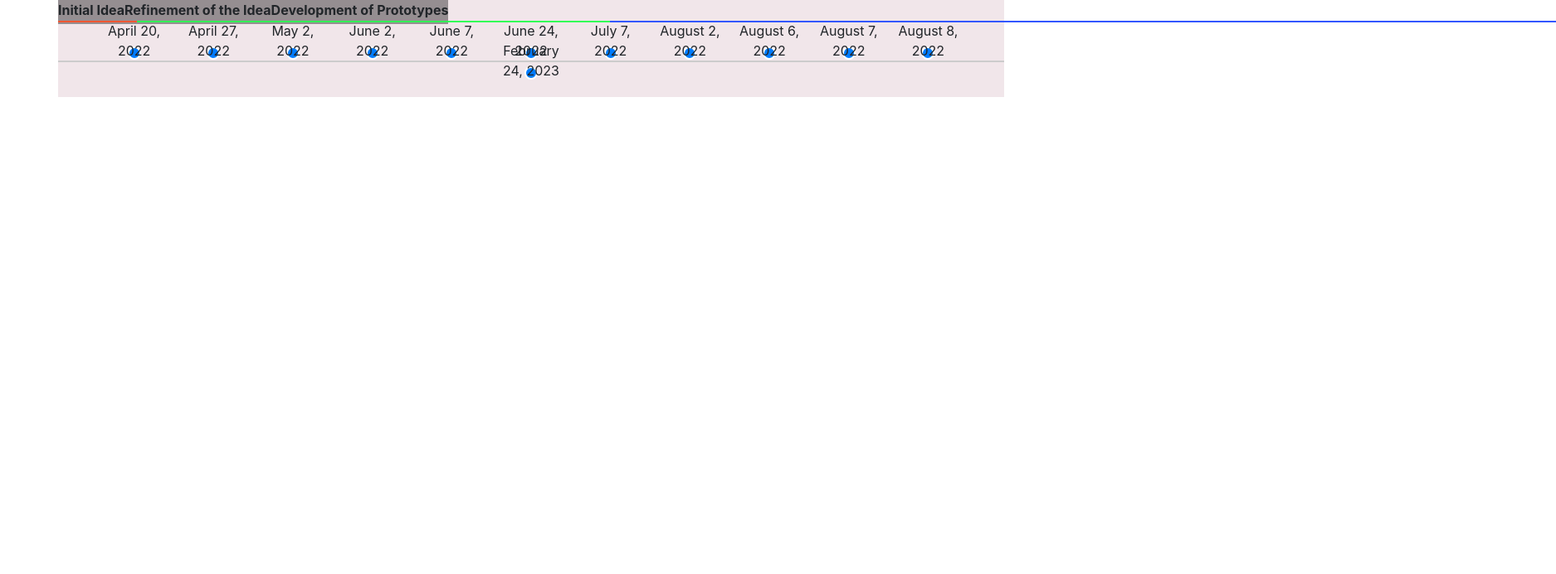
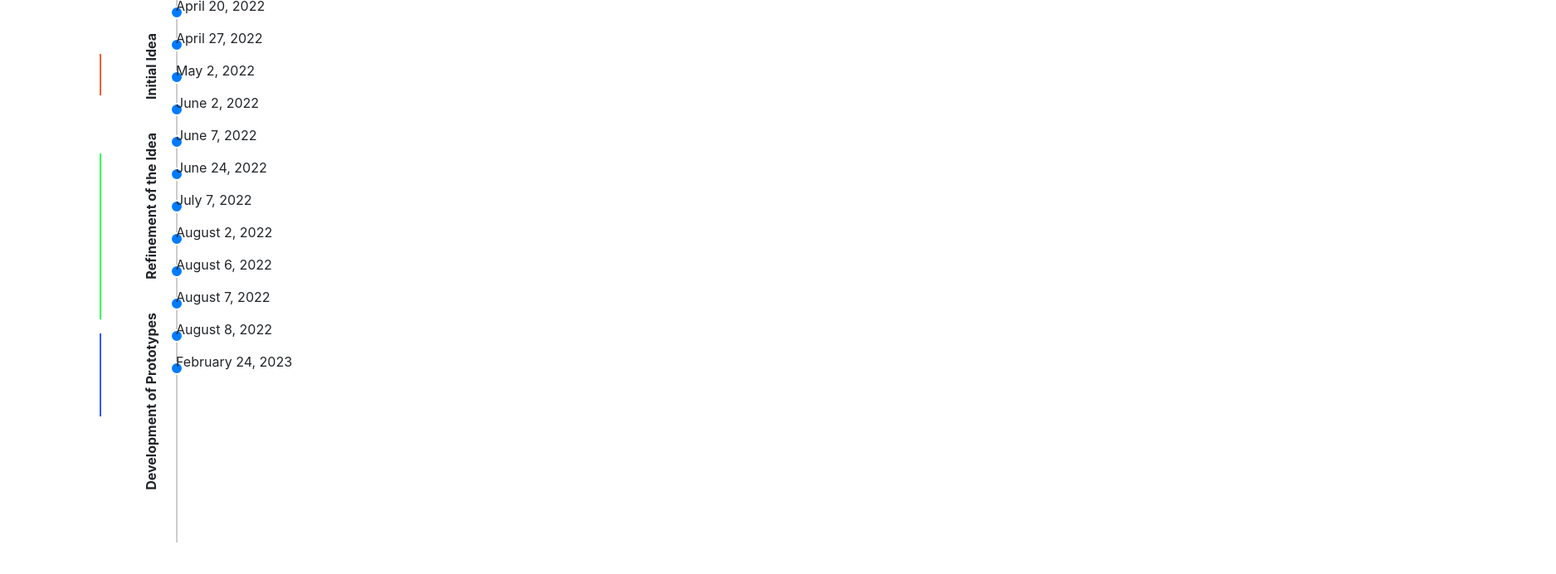
Before and after one commit to salirezav/pecan_timeline, a plain HTML site: page index.html in a window 1280 px wide. Shown: the whole page at 83% size, 1875 px wide, since content can reach past the window. Drawn offline with nearby package versions, Linux system fonts and the light colour scheme.

Commit message:
vertical

```diff
--- a/index.html
+++ b/index.html
@@ -4,35 +4,33 @@
 <head>
     <meta charset="UTF-8">
     <meta name="viewport" content="width=device-width, initial-scale=1.0">
-    <title>Timeline with Image Gallery</title>
+    <title>Vertical Timeline with Image Gallery</title>
     <link href="https://stackpath.bootstrapcdn.com/bootstrap/4.5.2/css/bootstrap.min.css" rel="stylesheet">
     <link rel="stylesheet" href="style.css">
+
 </head>
 
 <body>
 
     <div class="container">
-        <div class="row time-frame-holder">
-
-
-            <div class="segment d-flex">
-                <div class="time-frame">
-                    <span class="">Initial Idea</span>
+        <div class="row">
+            <ul class="time-frame">
+                <li>
+                    <span>Initial Idea</span>
                     <div class="time-frame-line initial"></div>
-                </div>
-                <div class="time-frame ">
+                </li>
+                <li>
                     <span>Refinement of the Idea</span>
                     <div class="time-frame-line refinement"></div>
-                </div>
-                <div class="time-frame ">
+                </li>
+                <li>
                     <span>Development of Prototypes</span>
                     <div class="time-frame-line development"></div>
-                </div>
-            </div>
-
+                </li>
+            </ul>
 
             <ul class="timeline">
-                <li class="timeline-item" data-toggle="modal" data-target="#modal1">
+                <li class="timeline-item initial" data-toggle="modal" data-target="#modal1">
                     <span>April 20, 2022</span>
                 </li>
                 <li class="timeline-item" data-toggle="modal" data-target="#modal2">
@@ -244,7 +242,10 @@
                     </button>
                 </div>
                 <div class="modal-body">
-                    <img src="Final Slides that I present in workshop- 08.07.2022.png" alt="Image 2">
+                    <a href=".\Final Slides that I present in workshop- 08.07.2022">
+                        <h2 class="pdf-file"><br />PDF File:</h2>Final Slides that I present in
+                        workshop- 08.07.2022.pdf
+                    </a>
                 </div>
             </div>
         </div>
@@ -260,10 +261,14 @@
                     </button>
                 </div>
                 <div class="modal-body">
+                    <a href=".\Workshop Summary- Mentioning showing the designs and prototypes to Industry partners- 09.01.2022.pdf"
+                        download>
+                        <h2 class="pdf-file"><br />PDF File:</h2>Workshop Summary- Mentioning showing the designs and
+                        prototypes to Industry partners-
+                        09.01.2022.pdf
+                    </a>
                     <img src="before august 8 (showcase).jpg" alt="Image 1">
                     <img src="before august 8 (showcase) (2).jpg" alt="Image 2">
-                    <a href="Workshop Summary- Mentioning showing the designs and prototypes to Industry partners- 09.01.2022.pdf"
-                        download>Download PDF</a>
                 </div>
             </div>
         </div>
--- a/style.css
+++ b/style.css
@@ -1,35 +1,36 @@
 .timeline {
     position: relative;
-    margin: 20px 0;
+    /* margin: 20px 0; */
     padding: 0;
     list-style: none;
-    text-align: center;
 }
 
 .timeline:before {
-    content: "";
+    content: '';
     position: absolute;
-    top: 50%;
-    left: 0;
-    width: 100%;
-    height: 2px;
+    top: 0;
+    left: 18px;
+    /* Adjusted to align with the time frame */
+    width: 2px;
+    height: 100%;
     background: #ccc;
     z-index: 1;
 }
 
 .timeline-item {
     position: relative;
-    display: inline-block;
-    width: 8%;
-    text-align: center;
+    margin-bottom: 20px;
+    padding-left: 18px;
+    /* Adjusted to align with the time frame */
+    text-align: left;
 }
 
 .timeline-item:before {
-    content: "";
+    content: '';
     position: absolute;
-    top: 50%;
-    left: 50%;
-    transform: translateX(-50%) translateY(-50%);
+    top: 12px;
+    left: 11px;
+    /* Adjusted to align with the time frame */
     width: 16px;
     height: 16px;
     background: #007bff;
@@ -41,13 +42,13 @@
 
 .timeline-item:hover:before {
     background: #0056b3;
-    transform: translateX(-50%) translateY(-50%) scale(1.2);
+    transform: scale(1.2);
     cursor: pointer;
 }
 
 .timeline-item span {
     display: block;
-    margin-top: -30px;
+    margin-top: -5px;
     position: relative;
     z-index: 3;
 }
@@ -56,62 +57,53 @@
     width: 100%;
 }
 
-.segment {
-    background-color: rgba(10, 10, 10, .4);
+.time-frame {
+    position: relative;
+    text-align: left;
+    margin: 40px 0;
+    padding: 0;
+    list-style: none;
 }
 
-.time-frame-holder {
+.time-frame li {
     position: relative;
-    /* padding-top: 100px; */
-    background-color: rgba(120, 10, 50, .1);
-
+    margin-bottom: 40px;
+    padding-left: 100px;
 }
 
-.time-frame {
-    /* flex-direction: row;
-    flex-wrap: nowrap;
-    flex-flow: row;
-    align-content: center;
-    text-align: center;
-    align-content: center; */
-    /* justify-items: ; */
-    /* position: absolute; */
-    /* padding: 25px; */
-}
-
-.time-frame span {
+.time-frame li span {
     display: block;
     margin-bottom: 5px;
     font-weight: bold;
+    writing-mode: vertical-rl;
+    transform: rotate(180deg);
 }
 
 .time-frame-line {
     position: absolute;
     top: 25px;
-    left: 0;
-    height: 2px;
+    left: 50px;
+    width: 2px;
     z-index: 0;
 }
 
 .time-frame-line.initial {
     background: #ff5733;
     /* Orange */
-    width: 100%;
-    /* For April 20, 2022 */
+    height: 50px;
+    /* Adjust as needed */
 }
 
 .time-frame-line.refinement {
     background: #33ff57;
     /* Green */
-    width: 100%;
-    /* From April 27, 2022 to August 2, 2022 */
-    left: 8.3%;
+    height: 200px;
+    /* Adjust as needed */
 }
 
 .time-frame-line.development {
     background: #3357ff;
     /* Blue */
-    width: 100%;
-    /* From August 2, 2022 to August 8, 2022 */
-    left: 58.3%;
+    height: 100px;
+    /* Adjust as needed */
 }
```
